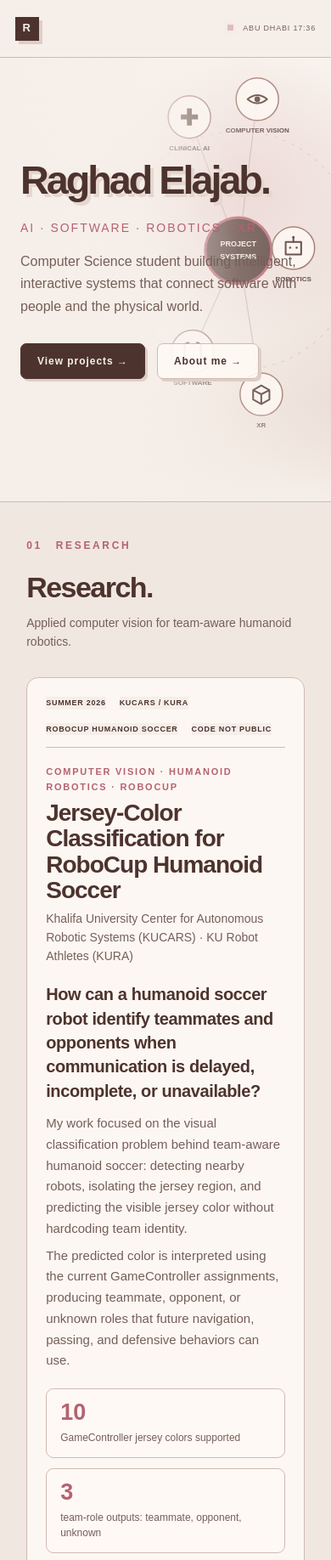
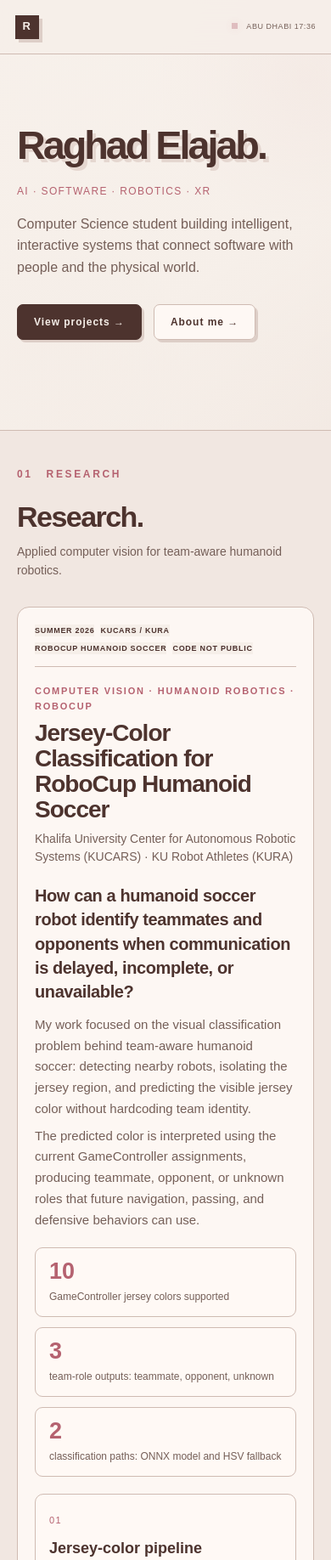
Before and after one commit to RaghadElajab/portfolio, a plain HTML site: page index.html in a window 390 px wide. Shown: the top 1836 px of the page at 85% size. Drawn offline with Linux system fonts and the light colour scheme.

Commit message:
Fix phone layout responsiveness

```diff
--- a/theme.css
+++ b/theme.css
@@ -503,10 +503,102 @@ body {
 }
 
 @media (max-width: 600px) {
+  .topbar {
+    height: 64px;
+    padding-inline: 18px;
+  }
+
+  .status-pill {
+    font-size: 9px;
+    letter-spacing: .06em;
+    white-space: nowrap;
+  }
+
   .hero.compact-hero {
-    min-height: 590px;
-    padding-top: 104px;
-    padding-bottom: 58px;
+    min-height: clamp(480px, 60svh, 520px);
+    padding: 104px 20px 62px;
+    align-items: center;
+  }
+
+  .compact-hero .hero-copy {
+    width: 100%;
+    min-width: 0;
+  }
+
+  .compact-hero h1 {
+    max-width: 100%;
+    font-size: clamp(42px, 12vw, 50px);
+    overflow-wrap: anywhere;
+  }
+
+  .compact-hero .hero-role {
+    max-width: 300px;
+    font-size: 12px;
+    line-height: 1.6;
+    letter-spacing: .11em;
+  }
+
+  .compact-hero .hero-lede {
+    max-width: 34rem;
+    font-size: 16px;
+    line-height: 1.6;
+  }
+
+  /* The interactive map is useful on larger screens, but competes with
+     the introduction when the canvas collapses behind phone-sized copy. */
+  #focus-map-canvas {
+    display: none;
+  }
+
+  .hero-art.focus-map {
+    background:
+      radial-gradient(circle at 92% 18%, rgba(181, 98, 112, .14), transparent 32%),
+      radial-gradient(circle at 8% 84%, rgba(154, 111, 103, .1), transparent 34%),
+      linear-gradient(145deg, #fffaf6 0%, #f6efe9 65%, #eadcd5 100%);
+  }
+
+  .hero.compact-hero:after {
+    background: linear-gradient(90deg, rgba(246, 239, 233, .9), rgba(246, 239, 233, .72));
+  }
+
+  .section {
+    padding-inline: 20px;
+  }
+
+  .research-feature {
+    padding: 20px;
+  }
+
+  .research-status {
+    gap: 7px;
+  }
+
+  .research-status span {
+    max-width: 100%;
+    white-space: normal;
+  }
+
+  #projects .project-card,
+  #projects .project-card.featured {
+    padding: 20px;
+  }
+
+  #projects .project-cover {
+    margin: -20px -20px 20px;
+  }
+
+  .project-filter {
+    min-height: 44px;
+  }
+
+  .timeline-item {
+    gap: 12px;
+  }
+
+  .time-content h3,
+  .research-feature h3,
+  #projects .project-copy h3 {
+    overflow-wrap: anywhere;
   }
 
   .dashboard-highlights-panel,
@@ -518,3 +610,28 @@ body {
     border-top-color: #d8c6bd;
   }
 }
+
+@media (max-width: 360px) {
+  .status-pill {
+    font-size: 8px;
+  }
+
+  .hero.compact-hero {
+    padding-inline: 18px;
+  }
+
+  .compact-hero .hero-actions {
+    display: grid;
+    grid-template-columns: 1fr;
+  }
+
+  .compact-hero .hero-actions .button {
+    width: 100%;
+    justify-content: center;
+    text-align: center;
+  }
+
+  .section {
+    padding-inline: 18px;
+  }
+}
```
